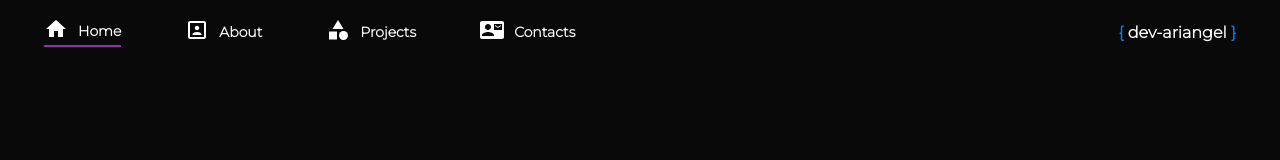
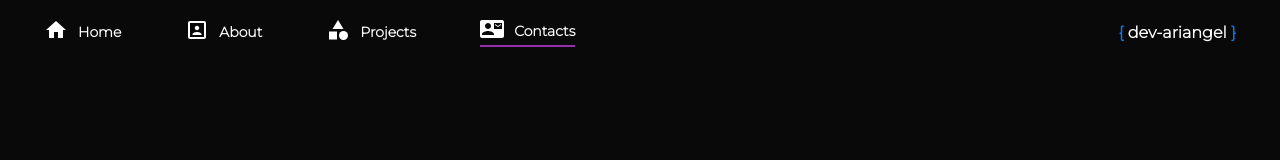
Before and after one commit to Adex0494/portfolio, a Next.js app: page /contacts in a window 1280 px wide. Shown: the top 160 px of the page. Built offline with nearby package versions, Linux system fonts and the light colour scheme.

Commit message:
using pathname instead of current page from store

```diff
--- a/src/app/contacts/contacts.styled.tsx
+++ b/src/app/contacts/contacts.styled.tsx
@@ -30,7 +30,13 @@ export const Main = styled.main`
 
 export const FlexContainer = styled.div`
   display: flex;
-  gap: 32px;
+  gap: 44px;
+  flex-direction: column;
+
+  @media ${device.tablet}{
+    flex-direction: row;
+    gap: 32px;
+  }
 `
 
 export const StyledMailIcon = styled(MailOutlineIcon)`
--- a/src/components/header/index.tsx
+++ b/src/components/header/index.tsx
@@ -32,8 +32,6 @@ export default function Header() {
   const dispatch = useDispatch()
   const pathname = usePathname()
   const currentPage = useSelector((state: RootState) => state.pageIndex.currentPage )
-
-  console.log(currentPage, pathname)
 
   useEffect(() => {
     setWindowWidth(window.innerWidth)
@@ -93,7 +91,7 @@ export default function Header() {
   ]
 
   const MenuItems = menuItemList.map((menuItem) => (
-    <StyledFlexMenuItem isSelected={currentPage === menuItem.route} key={menuItem.label} onClick={() => {
+    <StyledFlexMenuItem isSelected={pathname === menuItem.route} key={menuItem.label} onClick={() => {
       dispatch(setCurrentPage(menuItem.route))
       windowWidth !== undefined && windowWidth <= breakpoint && setIsDrawerOpen(false)
       router.push(menuItem.route)
```
